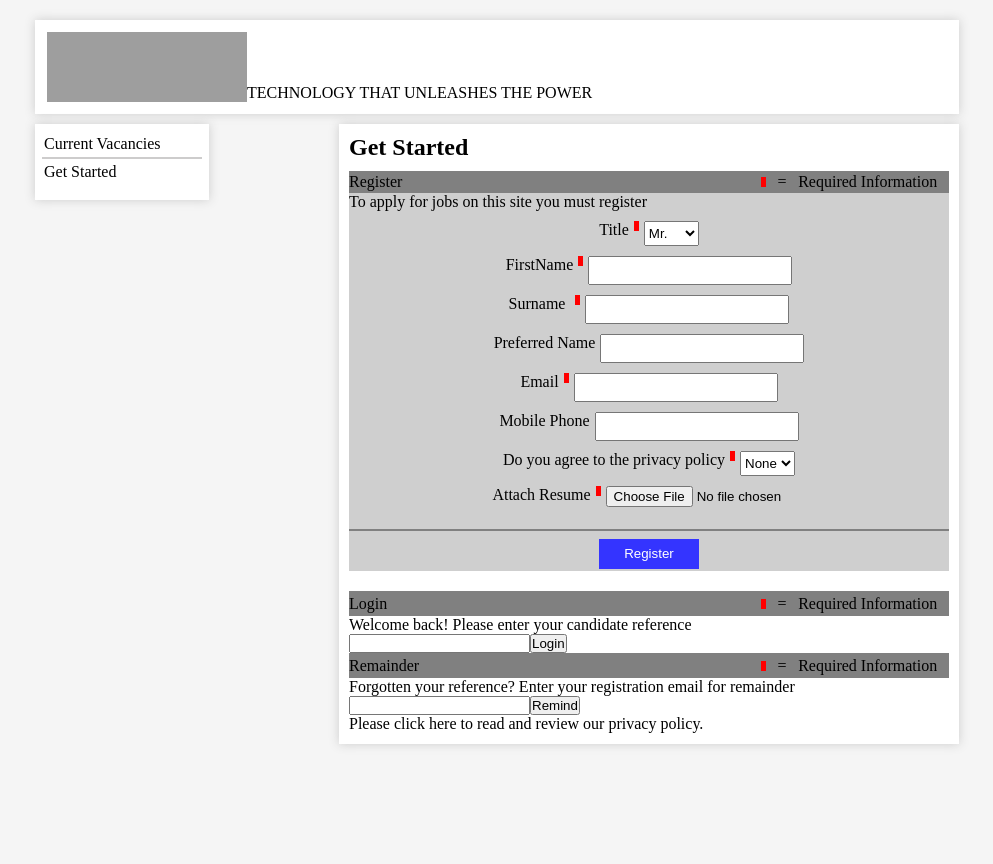
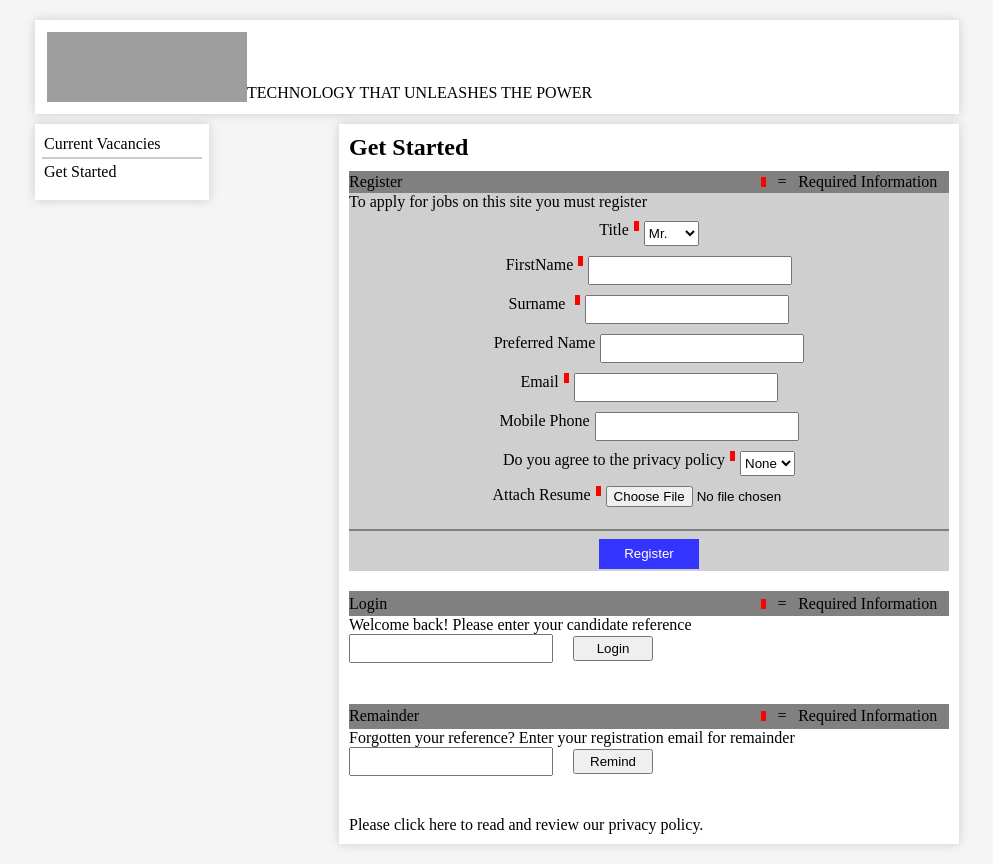
Before and after one commit to Chand-007/ApplicationForm, a React (Vite) app: page / in a window 1280 px wide. Shown: the whole page, without its empty margins (143-1136 px from the left). Before the commit the page ends 800 px from the top, so only its background shows below. Built offline with nearby package versions, Linux system fonts and the light colour scheme; grey boxes are pictures that could not be loaded.

Commit message:
Added styles to component

```diff
--- a/src/styles/Container3.css
+++ b/src/styles/Container3.css
@@ -3,9 +3,10 @@
     flex-direction:column;
     background-color: white;
     width:600px;
-    height:600px;
+    height:700px;
     padding:10px;
     box-shadow:0 0 10px #ccc;
+    margin-bottom:20px;
 }
 
 .container-three h2{
@@ -84,3 +85,38 @@
     color:white;
     border:0px;
 }
+
+.login-container{
+    width:100%;
+    height:200px;
+    margin-bottom: 10px;
+}
+
+.inp-log input{
+    width:200px;
+    height:25px;
+}
+
+.inp-log button{
+    margin-left:20px;
+    width:80px;
+    height:25px;
+}
+
+.remainder-container{
+    width:100%;
+    height:200px;
+    margin-bottom: 10px;
+}
+
+.inp-rem input{
+    width:200px;
+    height:25px;
+}
+
+
+.inp-rem button{
+    margin-left:20px;
+    width:80px;
+    height:25px;
+}
```
